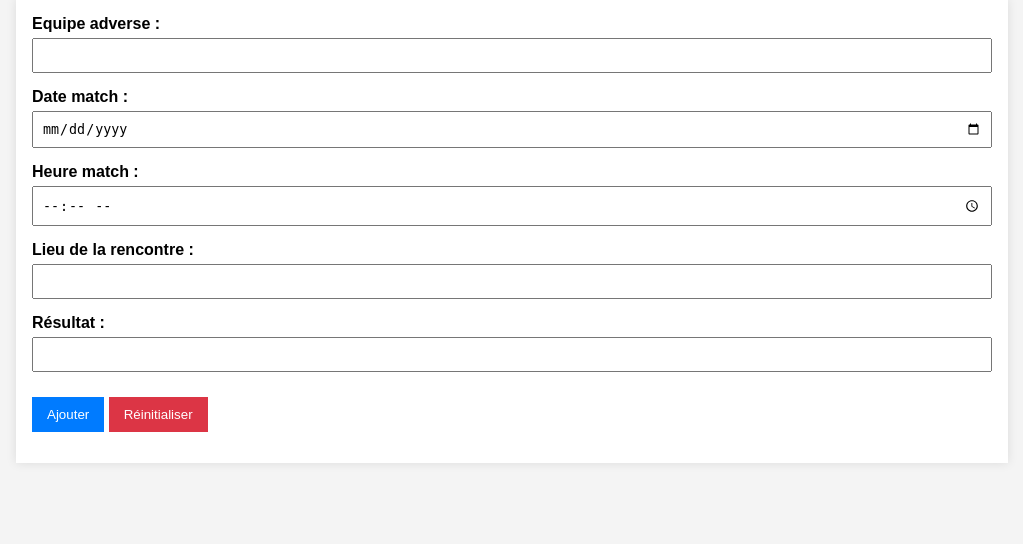
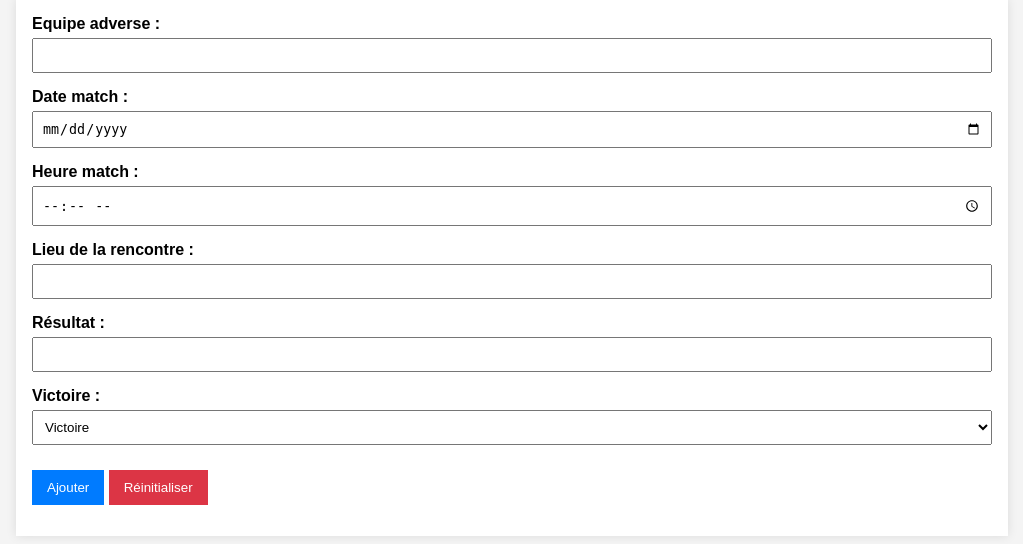
Before and after one commit to Zeynnz/Projet-PHP-S3, a PHP site: page /Vue/AjoutMatch.php in a window 1280 px wide. Shown: the part 151-695 px from the top of the page, without its empty margins (128-1151 px from the left). Run offline with PHP 8.4, Linux system fonts and the light colour scheme; the visitor is signed in with stand-in values (Sample User, id 1); some libraries are stand-ins or nearby versions.

Commit message:
Victoire/Défaite pour les matchs

```diff
--- a/php/Controleur/AjouterMatch.php
+++ b/php/Controleur/AjouterMatch.php
@@ -15,21 +15,23 @@ class AjouterMatch
     private $Nom_Equipe_VS;
     private $Lieu_Rencontre;
     private $Resultat;
+    private $Victoire;
     private $dao;
 
-    public function __construct($Date_match, $Heure_match, $Nom_Equipe_VS, $Lieu_Rencontre, $Resultat)
+    public function __construct($Date_match, $Heure_match, $Nom_Equipe_VS, $Lieu_Rencontre, $Resultat,$Victoire)
     {
         $this->Date_match = $Date_match;
         $this->Heure_match = $Heure_match;
         $this->Nom_Equipe_VS = $Nom_Equipe_VS;
         $this->Lieu_Rencontre = $Lieu_Rencontre;
         $this->Resultat = $Resultat;
+        $this->Victoire = $Victoire;
 
         $this->dao = new MatchDAO();
     }
 
-    public function execute(): Matchs
+    public function execute()
     {
-    return $this->dao->Ajouter($this->Date_match,$this->Heure_match,$this->Nom_Equipe_VS,$this->Lieu_Rencontre,$this->Resultat);
+    return $this->dao->Ajouter($this->Date_match,$this->Heure_match,$this->Nom_Equipe_VS,$this->Lieu_Rencontre,$this->Resultat,$this->Victoire);
     }
 }
--- a/php/Modele/MatchDAO.php
+++ b/php/Modele/MatchDAO.php
@@ -49,16 +49,12 @@ class MatchDAO extends DAO
 
     }
 
-    function Modifier($id_match,$Date_match,$Heure_match,$Nom_Equipe_VS,$Lieu_Rencontre,$Resultat,$unused=null,$unused1=null,$unused2=null)
+    function Modifier($id_match,$Date_match,$Heure_match,$Nom_Equipe_VS,$Lieu_Rencontre,$Resultat,$Victoire)
     {
-        $getmatchs = $this->pdo->prepare('SELECT * FROM matchs WHERE id_match = :id_match');
-        $getmatchs->execute(array('id_match' => $id_match));
-
-
         // Requête d'insertion
         $alter = $this->pdo->prepare('UPDATE matchs SET date_match = :date_match,
                                          heure_match = :heure_match, nom_equipe_vs= :nom_equipe_vs, lieu_rencontre = :lieu_rencontre,
-                                         resultat = :resultat WHERE id_match = :id_match');
+                                         resultat = :resultat ,victoire= :victoire WHERE id_match = :id_match');
         $alter->execute(array(
             'id_match' => $id_match,
             'date_match' => $Date_match,
@@ -66,6 +62,7 @@ class MatchDAO extends DAO
             'nom_equipe_vs' => $Nom_Equipe_VS,
             'lieu_rencontre' => $Lieu_Rencontre,
             'resultat' => $Resultat,
+            'victoire' => $Victoire
         ));
 
         if($alter->rowCount() > 0){
--- a/php/Vue/AjoutJoueur.php
+++ b/php/Vue/AjoutJoueur.php
@@ -66,7 +66,7 @@ if ($_SERVER['REQUEST_METHOD'] === 'POST') {
         </div>
         <div>
             <label for="poste">Poste :</label>
-            <select id="poste" name="poste" required>
+            <select id="poste" name="poste"  required>
                 <option value="Top">Top</option>
                 <option value="Jungle">Jungle</option>
                 <option value="Mid">Mid</option>
--- a/php/Vue/AjoutMatch.php
+++ b/php/Vue/AjoutMatch.php
@@ -18,13 +18,14 @@ if ($_SERVER['REQUEST_METHOD'] === 'POST') {
     $nom_equipe_vs = $_POST['nom_equipe_vs'];
     $lieu_rencontre = $_POST['lieu_rencontre'];
     $resultat = $_POST['resultat'];
+    $victoire = $_POST['victoire'];
 
 
     if (!preg_match('/^\d+-\d+$/', $resultat)) {
         $error_message = "Le format du résultat doit être sous la forme 'chiffre-chiffre' (exemple : 2-1).";
     } else {
         // Si le format est correct, ajouter le match
-        $ajoutMatch = new AjouterMatch($date_match, $heure_match, $nom_equipe_vs, $lieu_rencontre, $resultat);
+        $ajoutMatch = new AjouterMatch($date_match, $heure_match, $nom_equipe_vs, $lieu_rencontre, $resultat,$victoire);
         $result = $ajoutMatch->execute();
 
         if ($result) {
@@ -73,6 +74,13 @@ if ($_SERVER['REQUEST_METHOD'] === 'POST') {
         <div>
             <label for="resultat">Résultat :</label>
             <input type="text" id="resultat" name="resultat" required>
+        </div>
+        <div>
+            <label for="victoire">Victoire :</label>
+            <select id="victoire" name="victoire" required>
+                <option value="True">Victoire</option>
+                <option value="False">Défaite</option>
+            </select>
         </div>
 
         <?php if (isset($error_message)) : ?>
--- a/php/Vue/index.php
+++ b/php/Vue/index.php
@@ -4,10 +4,7 @@ use Controleur\GetAllCoachs;
 require_once __DIR__ . '/../Controleur/GetAllCoachs.php';
 
 session_start();
-if($_SESSION['connexion']==false){
-    header('Location: index.php');
-    exit();
-}
+
 
 if (isset($_COOKIE['user_login'])) {
     $_SESSION['connexion'] = true;
--- a/php/Vue/matchs.php
+++ b/php/Vue/matchs.php
@@ -55,6 +55,7 @@ if ($_SERVER['REQUEST_METHOD'] === 'POST' && isset($_POST['id_match'])) {
             <th>Adversaire</th>
             <th>Lieu</th>
             <th>Résultat</th>
+            <th>Victoire</th>
             <th>Actions</th>
         </tr>
         </thead>
@@ -66,6 +67,7 @@ if ($_SERVER['REQUEST_METHOD'] === 'POST' && isset($_POST['id_match'])) {
             <td><?php echo htmlspecialchars($match['nom_equipe_vs']);?></td>
             <td><?php echo htmlspecialchars($match['lieu_rencontre']);?></td>
             <td><?php echo htmlspecialchars($match['resultat']);?></td>
+            <td><?php echo ($match['victoire']) ? 'Victoire' : 'Défaite';?></td>
             <td id="actions">
                 <form method="post" action="ModifierMatch.php">
                     <input type="hidden" name="id_match" value="<?php echo htmlspecialchars($match['id_match']);?>">
@@ -74,6 +76,7 @@ if ($_SERVER['REQUEST_METHOD'] === 'POST' && isset($_POST['id_match'])) {
                     <input type="hidden" name="nom_equipe_vs" value="<?php echo htmlspecialchars($match['nom_equipe_vs']);?>">
                     <input type="hidden" name="lieu_rencontre" value="<?php echo htmlspecialchars($match['lieu_rencontre']);?>">
                     <input type="hidden" name="resultat" value="<?php echo htmlspecialchars($match['resultat']);?>">
+                    <input type="hidden" name="victoire" value="<?php echo htmlspecialchars($match['victoire']);?>">
 
                     <button type="submit"> Modifier</button>
                 </form>
```
Also changed, not shown: php/Controleur/ModifierMatch.php (+5 -3 lines), php/Vue/ModifierJoueur.php (+7 -1 lines), php/Vue/ModifierMatch.php (+9 -2 lines).
